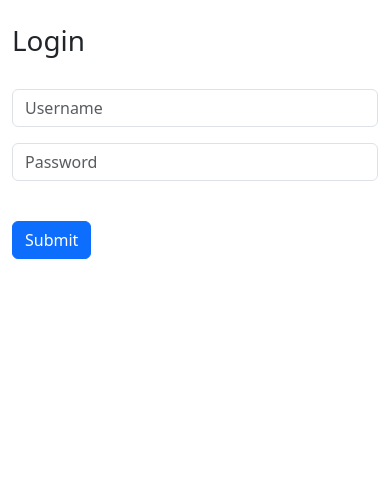
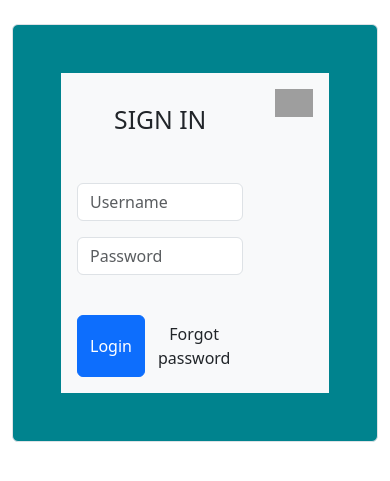
Before and after one commit to lakmaljayathilake/medicalCenter, a Django app: template website/templates/home.html in a window 390 px wide. Shown: the part 56-537 px from the top of the page. Run offline with Django 5.2, Linux system fonts and the light colour scheme; the template is opened without the code that fills it, so the values that code supplies are empty; parts of the project's set-up code (start-up, migrations or seed data) failed here and were passed over; grey boxes are pictures that could not be loaded.

Commit message:
registration

```diff
--- a/website/templates/home.html
+++ b/website/templates/home.html
@@ -1,19 +1,17 @@
 {% extends 'base.html' %}
 
 {% block content %}
-
-<div class="col-md-6 offset-md-3">
+<div class="col-md-6 offset-md-3 border p-5 rounded d-flex h-50" style="background-color: #00838E">
+    <div class="col-md-8 offset-md-0 px-3 py-3 bg-light ">
     {% if user.is_authenticated %}
-
-    <h1>Hello World</h1>
-
+        <h2>Hello World</h2>
     {% else %}
-
-    <h1>Login</h1>
-    <br />
-    <form method="POST" action="{% url 'home' %}">
-        {% csrf_token %}
-        <form>
+        <div class="d-flex justify-content-center p-3">
+            <h2>SIGN IN</h2>
+        </div>
+        <br />
+        <form method="POST" action="{% url 'home' %}">
+            {% csrf_token %}
             <div class="mb-3">
                 <input type="text" class="form-control" name="username" placeholder="Username" required>
             </div>
@@ -21,11 +19,16 @@
                 <input type="password" class="form-control" name="password" placeholder="Password" required>
             </div>
             <br />
-            <button type="submit" class="btn btn-primary">Submit</button>
+            <div class="d-flex justify-content-between">
+                <button type="button" class="btn btn-primary">Login</button>
+                <a class="btn btn-default" href="#">Forgot password</a>
+            </div>
         </form>
-    </form>
-
+    {% endif %}
+    </div>
+    <div class="p-3 bg-light">
+        <img class="h-auto w-100" src="https://img.freepik.com/free-photo/beautiful-young-female-doctor-looking-camera-office_1301-7807.jpg?semt=ais_user_personalization&w=740&q=80" >
+    </div>
 </div>
 
-{% endif %}
 {% endblock %}
--- a/website/templates/navbar.html
+++ b/website/templates/navbar.html
@@ -16,6 +16,7 @@
         {% if user.is_authenticated %}
           <a class="nav-link" href="{% url 'logout' %}">Logout</a>
         {% else %}
+          <a class="nav-link" href="{% url 'register' %}">Register</a>
           <a class="nav-link" href="{% url 'home' %}">Login</a>
         {% endif %}
       </div>
```
Also changed, not shown: website/forms.py (+7 -7 lines), website/templates/register.html (+10 -0 lines), website/views.py (+15 -1 lines), website/images/img1.jpg (added), website/images/img2.jpg (added).
